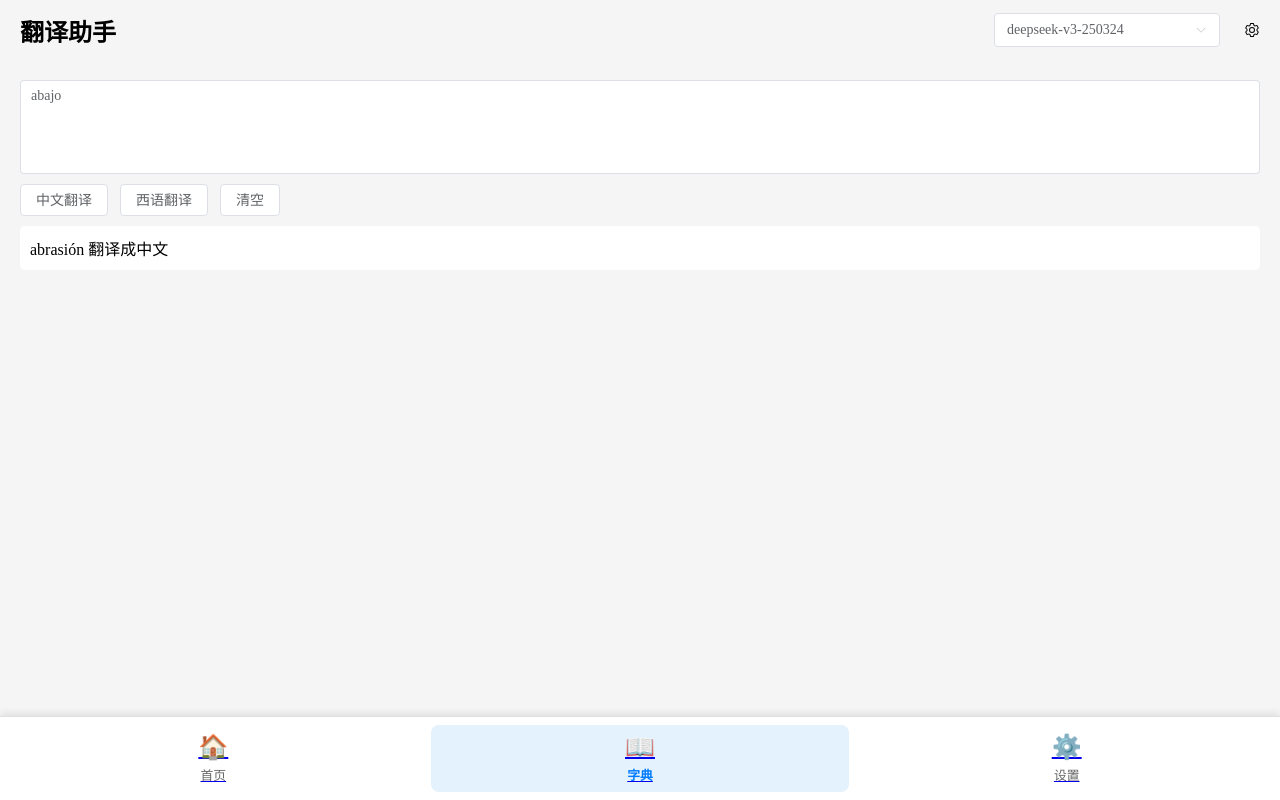
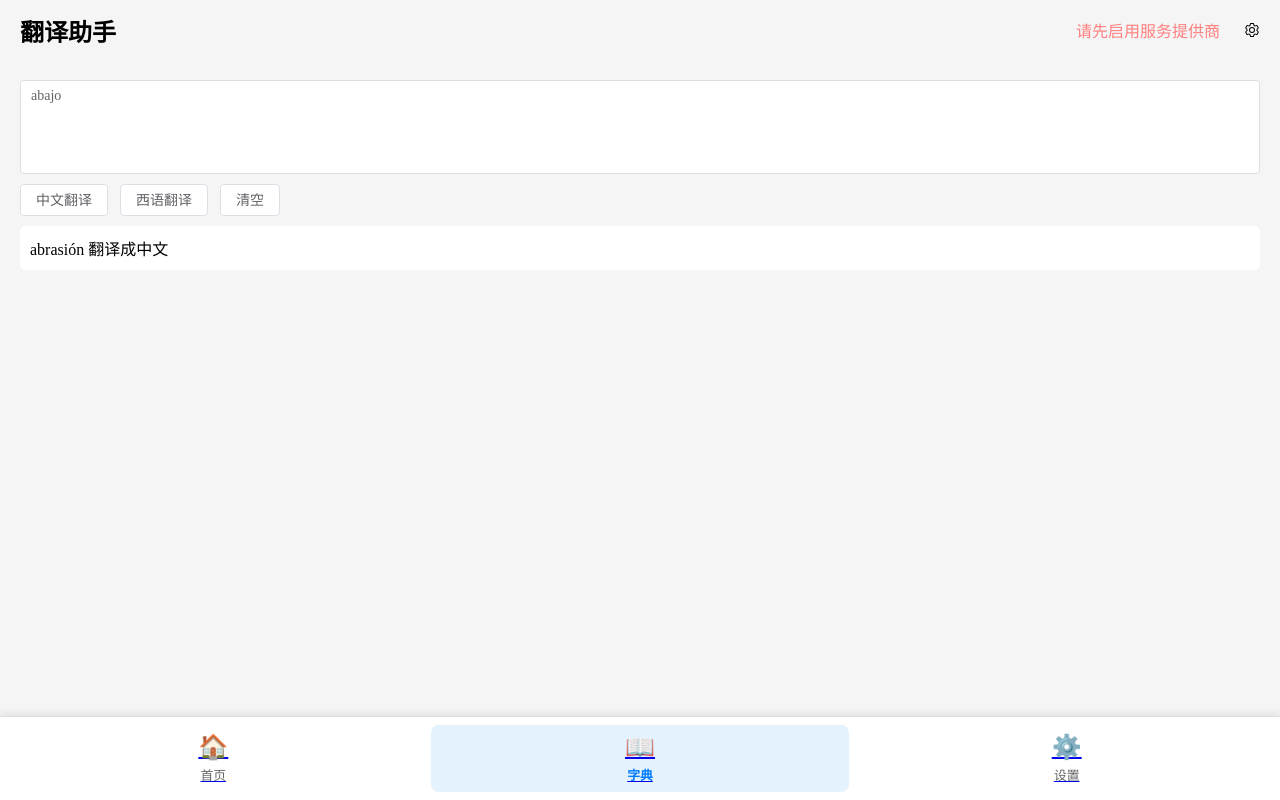
Before and after one commit to dingxyang/tauri2demo, a Vue app in the folder frontend/: page /dictionary in a window 1280 px wide. Built offline with nearby package versions, Linux system fonts and the light colour scheme.

Commit message:
fix: 优化模型判断

```diff
--- a/frontend/src/pages/dictionary/components/ModelSelector.vue
+++ b/frontend/src/pages/dictionary/components/ModelSelector.vue
@@ -1,7 +1,16 @@
 <!-- 模型选择器组件 -->
 <template>
   <div class="model-selector">
-    <div class="model-display-wrapper" @click="handleDisplayClick">
+    <div v-if="enabledProviders.length === 0" class="model-display-wrapper disabled">
+      <div>
+        <span  style="color: #ff7f7f;" class="model-name">请先启用服务提供商</span>
+      </div>
+    </div>
+    <div
+      v-else
+      class="model-display-wrapper"
+      @click="handleDisplayClick"
+    >
       <div class="current-model-display">
         <span class="model-name">{{ currentModelName || '选择模型' }}</span>
         <el-icon class="dropdown-icon">
@@ -9,7 +18,6 @@
         </el-icon>
       </div>
     </div>
-
     <el-select
       ref="selectRef"
       v-model="selectedModel"
@@ -96,7 +104,7 @@ const enabledProviders = computed(() => {
   // 遍历所有提供商配置
   Object.keys(settings.providers).forEach(providerKey => {
     const providerConfig = settings.providers[providerKey];
-    if (providerConfig.enabled) {
+    if (providerConfig.enabled && providerConfig.available) {
       // 将模型对象转换为数组，并添加id字段
       const models = Object.entries(providerConfig.models).map(([modelKey, modelData]) => ({
         id: modelKey,
@@ -117,6 +125,10 @@ const enabledProviders = computed(() => {
 
 // 计算当前选中模型的显示名称
 const currentModelName = computed(() => {
+  if (enabledProviders.value.length === 0) {
+    return '请先配置模型';
+  }
+
   if (!selectedModel.value) {
     // 如果没有选中模型，显示默认模型名称
     const defaultModelInfo = settingsStore.settingsState.defaultModelInfo;
--- a/frontend/src/utils/localStorage.ts
+++ b/frontend/src/utils/localStorage.ts
@@ -57,7 +57,10 @@ export const setCachedTestResult = (providerId: string, result: boolean) => {
 };
 
 // 检查缓存是否过期 (默认1小时)
-export const isCacheExpired = (timestamp: number, expireTime: number = 3600000) => {
+export const isCacheExpired = (timestamp: number, expireTime) => {
+  if (!expireTime) {
+    return false;
+  }
   return Date.now() - timestamp > expireTime;
 };
 
```
